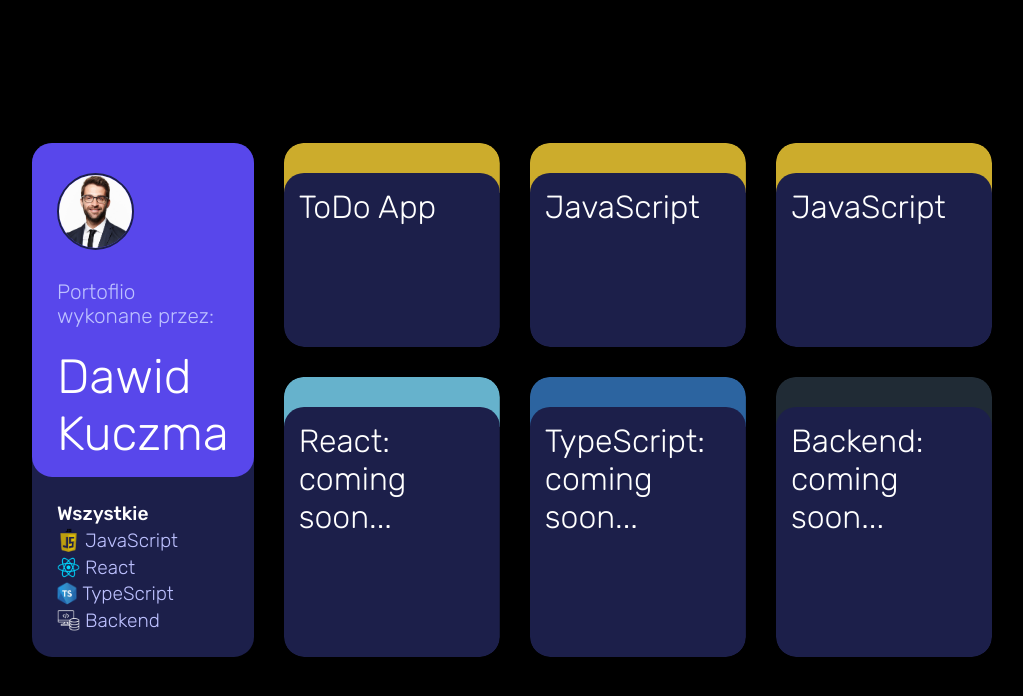
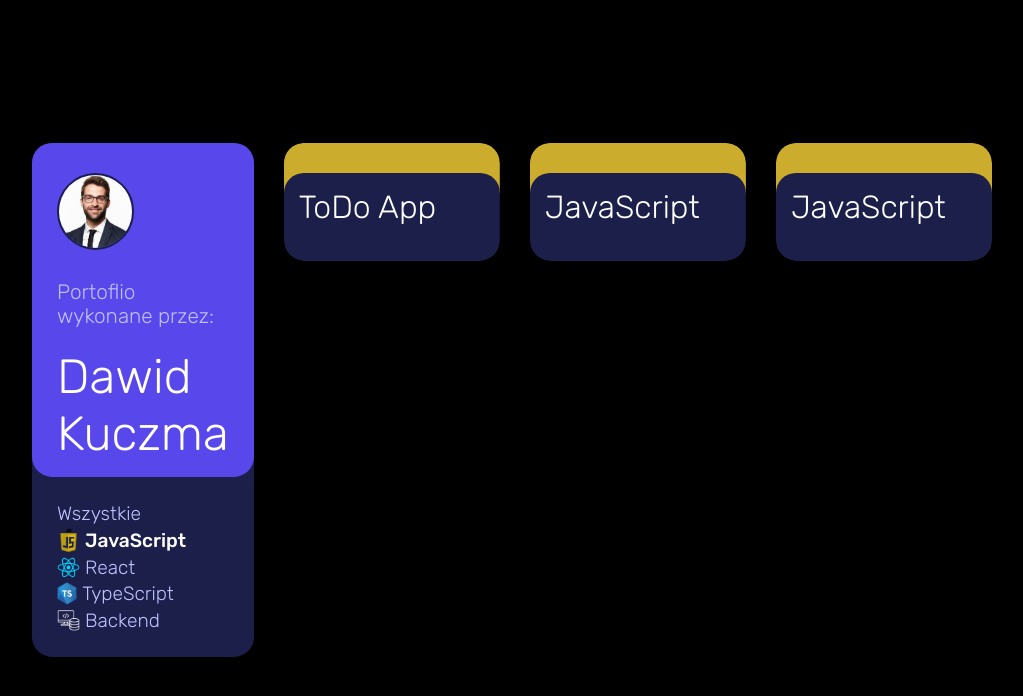
Before and after one commit to DawidKuczma-dev/DawidKuczma-dev.github.io, a plain HTML site: page index.html in a window 1280 px wide. Both pictures are taken after a click on the button "JavaScript". Shown: the whole page, without its empty margins (128-1151 px from the left). Drawn offline with nearby package versions, Linux system fonts and the light colour scheme; files that its build step writes are made by us from their sources.

Commit message:
Add filter function;

```diff
--- a/index.html
+++ b/index.html
@@ -43,42 +43,42 @@
                </ul>
             </div>
          </div>
-         <a href="" target="_blank" rel="noopener noreferrer" class="project-tile">
+         <a href="" target="_blank" rel="noopener noreferrer" class="project-tile" data-category="js">
             <div class="project-tile__bar project-tile__bar--js"></div>
             <div class="project-tile__content">
                <h1>ToDo App</h1>
                <img src="" alt="" />
             </div>
          </a>
-         <a href="" target="_blank" rel="noopener noreferrer" class="project-tile">
+         <a href="" target="_blank" rel="noopener noreferrer" class="project-tile" data-category="js">
             <div class="project-tile__bar project-tile__bar--js"></div>
             <div class="project-tile__content">
                <h1>JavaScript</h1>
                <img src="" alt="" />
             </div>
          </a>
-         <a href="" target="_blank" rel="noopener noreferrer" class="project-tile">
+         <a href="" target="_blank" rel="noopener noreferrer" class="project-tile" data-category="js">
             <div class="project-tile__bar project-tile__bar--js"></div>
             <div class="project-tile__content">
                <h1>JavaScript</h1>
                <img src="" alt="" />
             </div>
          </a>
-         <a href="" target="_blank" rel="noopener noreferrer" class="project-tile">
+         <a href="" target="_blank" rel="noopener noreferrer" class="project-tile" data-category="react">
             <div class="project-tile__bar project-tile__bar--react"></div>
             <div class="project-tile__content">
                <h1>React: coming soon...</h1>
                <img src="" alt="" />
             </div>
          </a>
-         <a href="" target="_blank" rel="noopener noreferrer" class="project-tile">
+         <a href="" target="_blank" rel="noopener noreferrer" class="project-tile" data-category="ts">
             <div class="project-tile__bar project-tile__bar--ts"></div>
             <div class="project-tile__content">
                <h1>TypeScript: coming soon...</h1>
                <img src="" alt="" />
             </div>
          </a>
-         <a href="" target="_blank" rel="noopener noreferrer" class="project-tile">
+         <a href="" target="_blank" rel="noopener noreferrer" class="project-tile" data-category="backend">
             <div class="project-tile__bar project-tile__bar--backend"></div>
             <div class="project-tile__content">
                <h1>Backend: coming soon...</h1>
@@ -86,5 +86,6 @@
             </div>
          </a>
       </div>
+      <script src="js/filters.js"></script>
    </body>
 </html>
--- /dev/null
+++ b/js/filters.js
@@ -0,0 +1,19 @@
+const buttons = document.querySelectorAll('[data-filter]');
+const projects = document.querySelectorAll('.project-tile');
+
+buttons.forEach((button) => {
+   button.addEventListener('click', () => {
+      const filter = button.getAttribute('data-filter');
+      buttons.forEach((button) => {
+         button.classList.remove('active');
+      });
+      button.classList.add('active');
+
+      projects.forEach((project) => {
+         const category = project.getAttribute('data-category');
+
+         if (filter === 'all' || filter === category) project.classList.remove('hidden');
+         else project.classList.add('hidden');
+      });
+   });
+});
```
